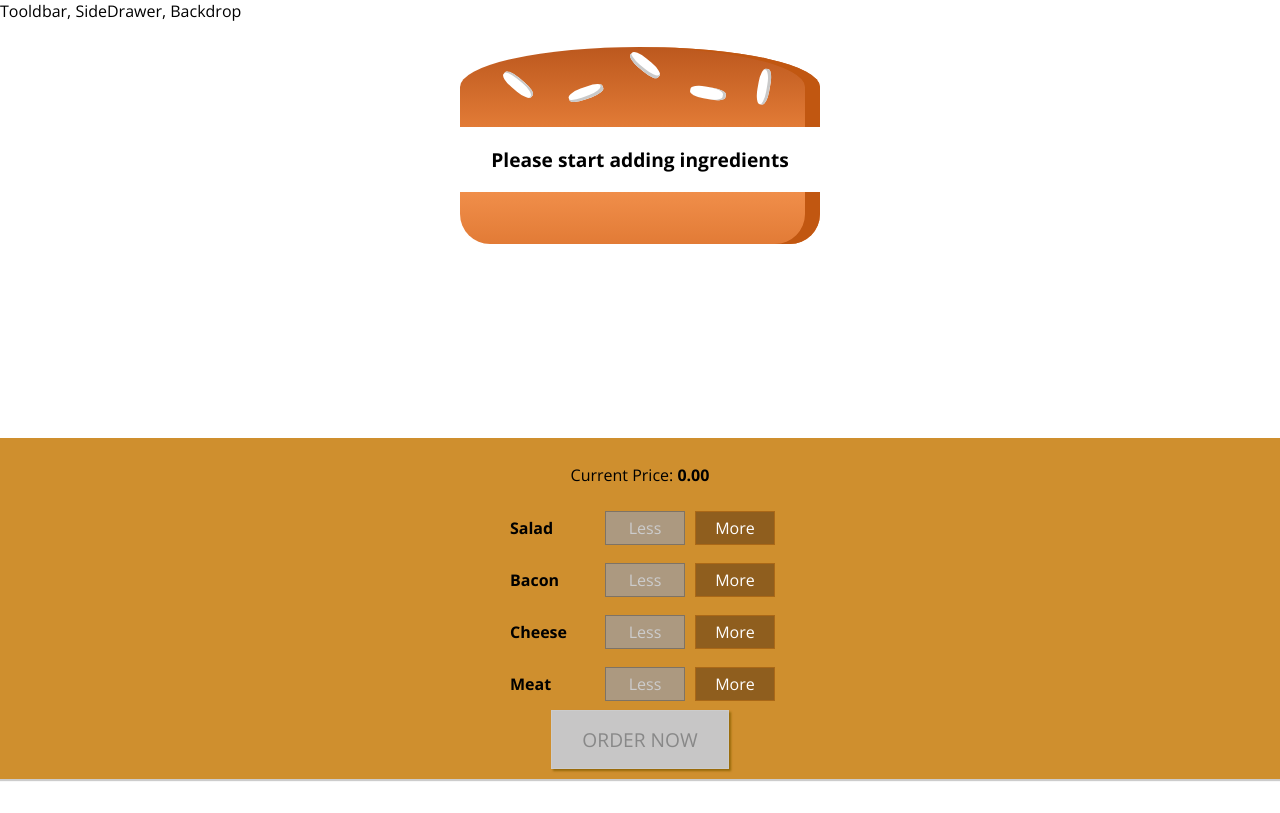
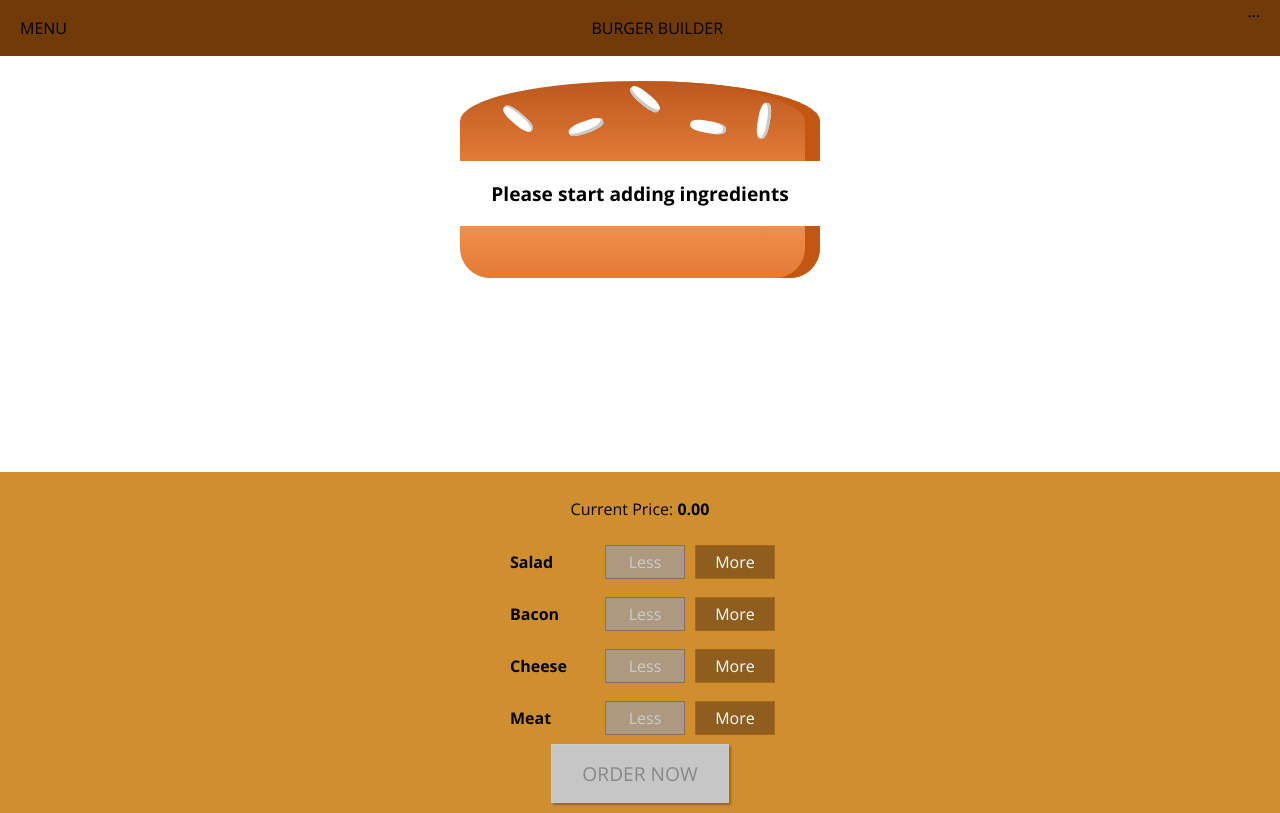
Before and after one commit to BatuhanAydoner/BurgerBuilder-React, a React (Create React App) app: page / in a window 1280 px wide. Built offline with nearby package versions, Linux system fonts and the light colour scheme.

Commit message:
Created Logo.

```diff
--- a/src/components/Burger/OrderSummary/OrderSummary.js
+++ b/src/components/Burger/OrderSummary/OrderSummary.js
@@ -17,6 +17,7 @@
       <h3>Your Order</h3>
       <p>A delicious burger with the following ingredients:</p>
       <ul>{ingredientsSummary}</ul>
+      <p>Total Price: {props.price.toFixed(2)}</p>
       <p>Continue to Checkout</p>
       <Button btnType="Danger" clicked={props.purchaseCancelled}>
         CANCEL
--- a/src/components/Layout/Layout.css
+++ b/src/components/Layout/Layout.css
@@ -1,3 +1,3 @@
 .Content {
-    margin-top: 16px;
+  margin-top: 72px;
 }
--- a/src/components/Layout/Layout.js
+++ b/src/components/Layout/Layout.js
@@ -1,11 +1,12 @@
 import React from "react";
 import Aux from "../../hoc/Auxiliary";
+import Toolbar from "../Navigation/Toolbar/Toolbar";
 import "./Layout.css";
 
 const Layout = (props) => {
   return (
     <Aux>
-      <div>Tooldbar, SideDrawer, Backdrop</div>
+      <Toolbar />
       <main className="Content">{props.children}</main>
     </Aux>
   );
--- /dev/null
+++ b/src/components/Logo/Logo.js
@@ -0,0 +1,7 @@
+import React from "react";
+
+const Logo = () => {
+  return <div>BURGER BUILDER</div>;
+};
+
+export default Logo;
--- /dev/null
+++ b/src/components/Navigation/Toolbar/Toolbar.css
@@ -0,0 +1,18 @@
+.Toolbar {
+  width: 100%;
+  height: 56px;
+  position: fixed;
+  top: 0;
+  left: 0;
+  background-color: #703b09;
+  display: flex;
+  justify-content: space-between;
+  align-items: center;
+  padding: 0 20px;
+  box-sizing: border-box;
+  z-index: 90;
+}
+
+.Toolbar nav {
+  height: 100%;
+}
--- /dev/null
+++ b/src/components/Navigation/Toolbar/Toolbar.js
@@ -0,0 +1,15 @@
+import React from "react";
+import Logo from "../../Logo/Logo";
+import "./Toolbar.css";
+
+const Toolbar = (props) => (
+  <header className="Toolbar">
+    <div>MENU</div>
+
+    <Logo />
+
+    <nav>...</nav>
+  </header>
+);
+
+export default Toolbar;
--- a/src/containers/BurgerBuilder/BurgerBuilder.js
+++ b/src/containers/BurgerBuilder/BurgerBuilder.js
@@ -96,6 +96,7 @@
               this.setState({ purchasing: false });
             }}
             purchaseContinue={this.purchaseContinue}
+            price={this.state.totalPrice}
           />
         </Modal>
         <Burger ingredients={this.state.ingredients} />
```
